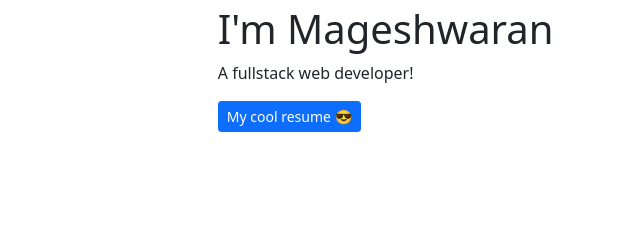
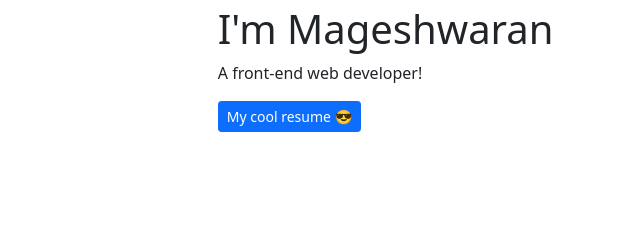
Before and after one commit to Mageshwaran23/portfolio, a plain HTML site: page index.html in a window 1280 px wide. Shown: the part 159-390 px from the top of the page, 26-666 px from the left. Drawn offline with nearby package versions, Linux system fonts and the light colour scheme.

Commit message:
Update index.html

```diff
--- a/index.html
+++ b/index.html
@@ -45,7 +45,7 @@
     <div class="d-flex justify-content-sm-center align-items-center flex-column flex-md-column justify-content-md-start align-items-md-start">
       <h5>Hi!👋</h5>
       <h1>I'm Mageshwaran</h1>
-      <p>A fullstack web developer!</p>
+      <p>A front-end web developer!</p>
       <button class="btn btn-primary btn-sm">My cool resume 😎</button>
     </div>
     <div class="d-md-none w-50 w-50">
```
